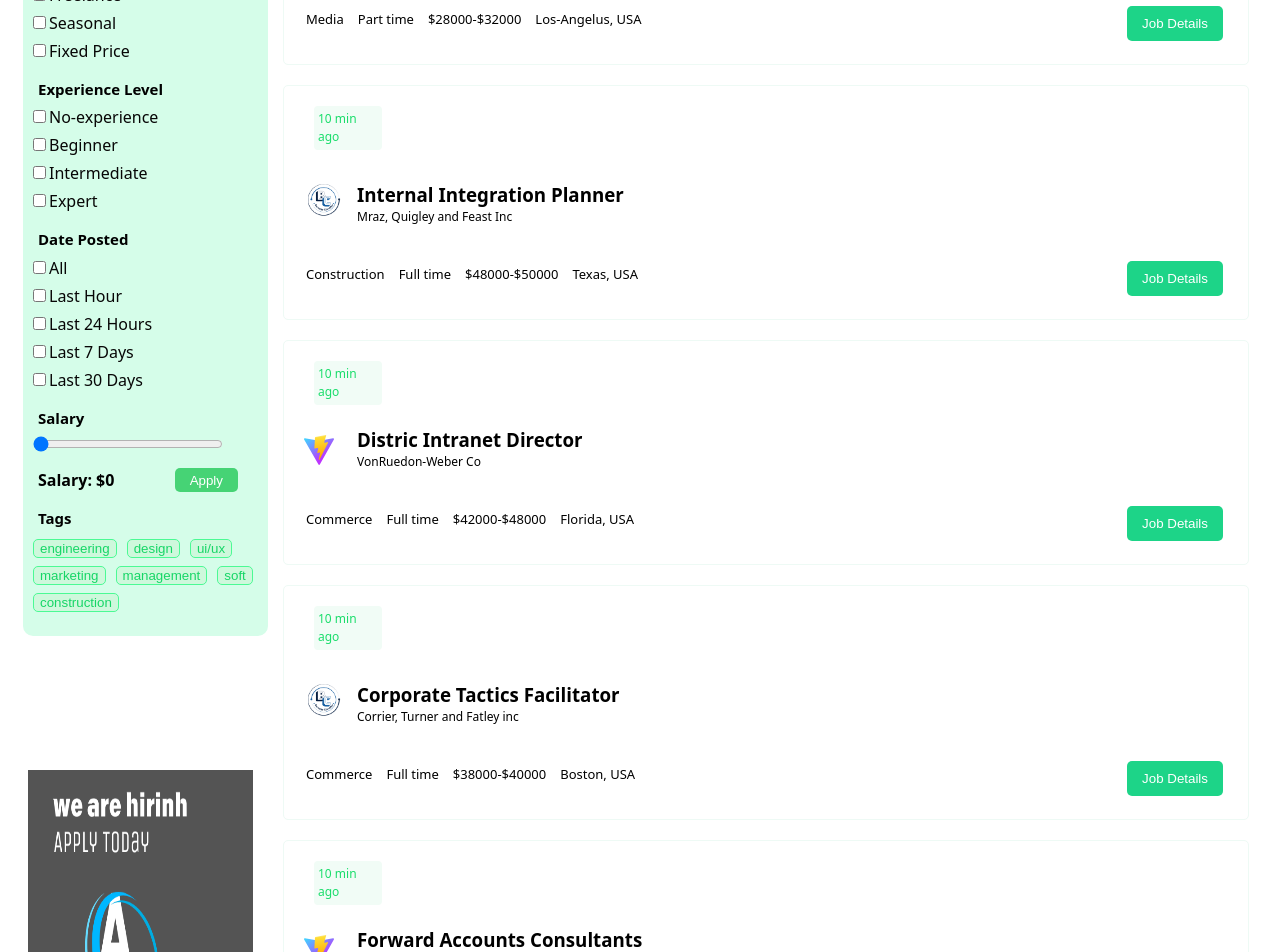
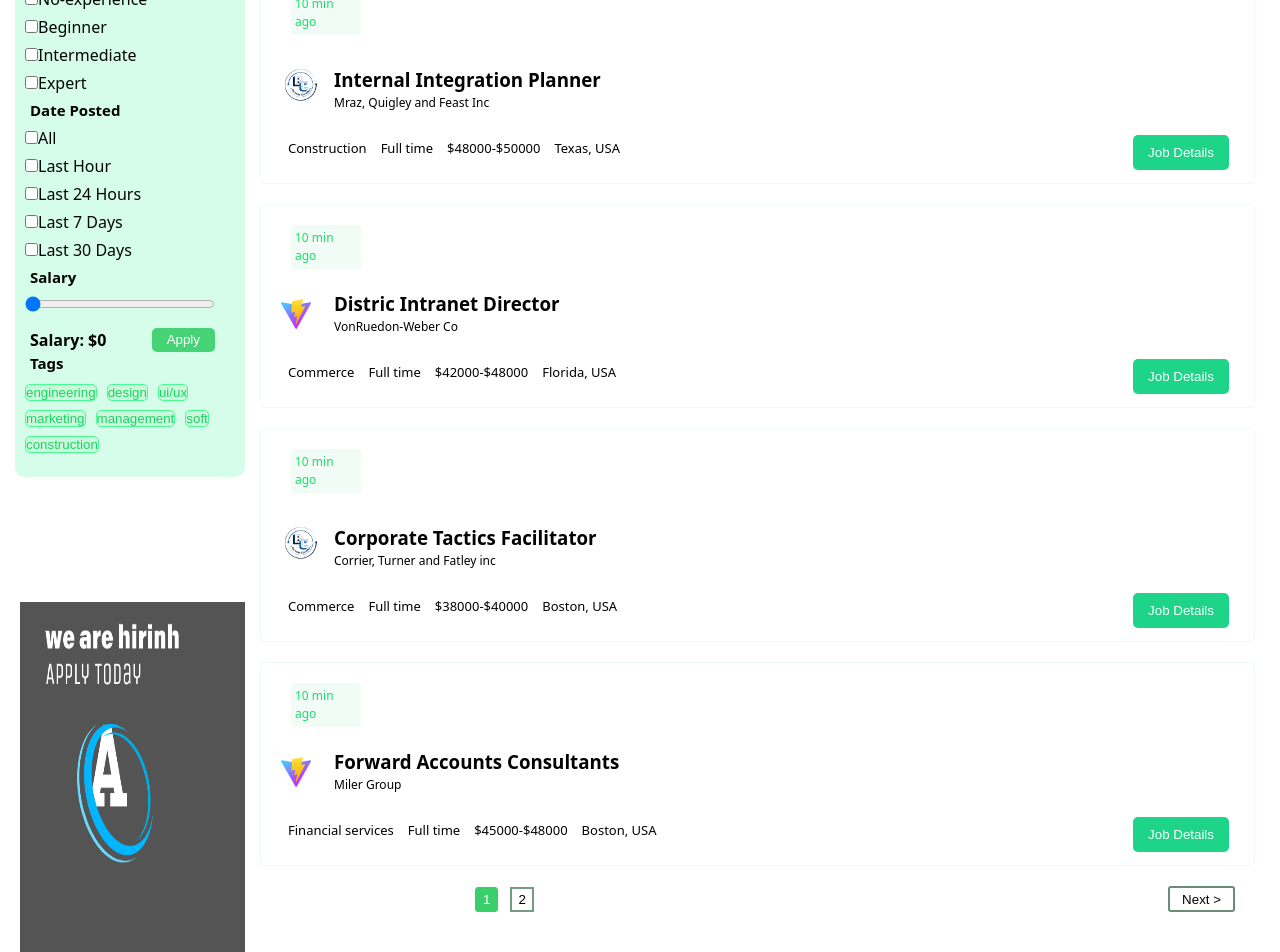
Before and after one commit to Maurrreenn/JobsPortal, a React (Vite) app in the folder job-portal/: page /jobs in a window 1280 px wide. Shown: the part 660-1612 px from the top of the page. Built offline with nearby package versions, Linux system fonts and the light colour scheme.

Commit message:
add defaut padding, magin and border-box styles

```diff
--- a/job-portal/src/Components/Footer.css
+++ b/job-portal/src/Components/Footer.css
@@ -119,7 +119,7 @@
   }
 
   .copyright-info {
-   margin-top: 10px;
+   margin-top: -18px;
    display: flex;
    flex-direction: column-reverse;
    margin-left: -10px;
@@ -129,7 +129,6 @@
     display: flex;
     flex-direction: column;
     font-size: 12px;
-    margin-top:-10px;
     justify-content: center;
     align-items: center;
     text-align: center;
--- a/job-portal/src/Components/JobsPage/HiringCard.css
+++ b/job-portal/src/Components/JobsPage/HiringCard.css
@@ -1,7 +1,8 @@
 /* HiringCard.css */
 
 .hiring-card-flier {
-  margin-top: -380px;
+  position: relative;
+  margin-top: -490px;
   margin-left: 20px;
   margin-bottom: 60px;
 }
@@ -9,7 +10,7 @@
 @media  (max-width: 768px) {
   .hiring-card-flier {
     position: relative;
-    margin-bottom: 40px;
+    margin-bottom: 55px;
     margin-top: 45px;
   }
 }
--- a/job-portal/src/Components/JobsPage/JobList.css
+++ b/job-portal/src/Components/JobsPage/JobList.css
@@ -3,6 +3,7 @@
   padding: 20px;
   width: 100%;
   box-sizing: border-box;
+  margin-bottom: 140px;
 }
 
 
@@ -47,7 +48,7 @@
 }
 
 .post-time {
-  width: 60px;
+  width: 70px;
   font-size: 12px;
   border: none;
   border-radius: 4px;
@@ -74,6 +75,9 @@
 
 .info-tab {
   padding-left: 8px;
+  display: flex;
+  flex-direction: column;
+  gap: 20px;
 }
 
 .job-position {
@@ -95,7 +99,7 @@
 }
 
 .position-nature {
-  padding-left: 15px;
+  padding-left: 20px;
 }
 
 .specific-info {
@@ -106,6 +110,7 @@
 .job-details-button {
   padding: 10px 15px;
   margin-right: 25px;
+  margin-bottom: -10px;
   border: none;
   border-radius: 5px;
   background-color: rgb(29, 212, 136);
--- a/job-portal/src/Components/JobsPage/TopCompanySection.css
+++ b/job-portal/src/Components/JobsPage/TopCompanySection.css
@@ -14,7 +14,6 @@
 }
 
 .tagline {
-  margin-top: -15px;
   display: flex;
   justify-content: center;
   align-items: center;
--- a/job-portal/src/index.css
+++ b/job-portal/src/index.css
@@ -4,6 +4,12 @@
   font-weight: 400;
   color: #000000;
   background-color: #fff;
+}
+
+* {
+  margin: 0;
+  padding: 0;
+  box-sizing: border-box;
 }
 
 
```
